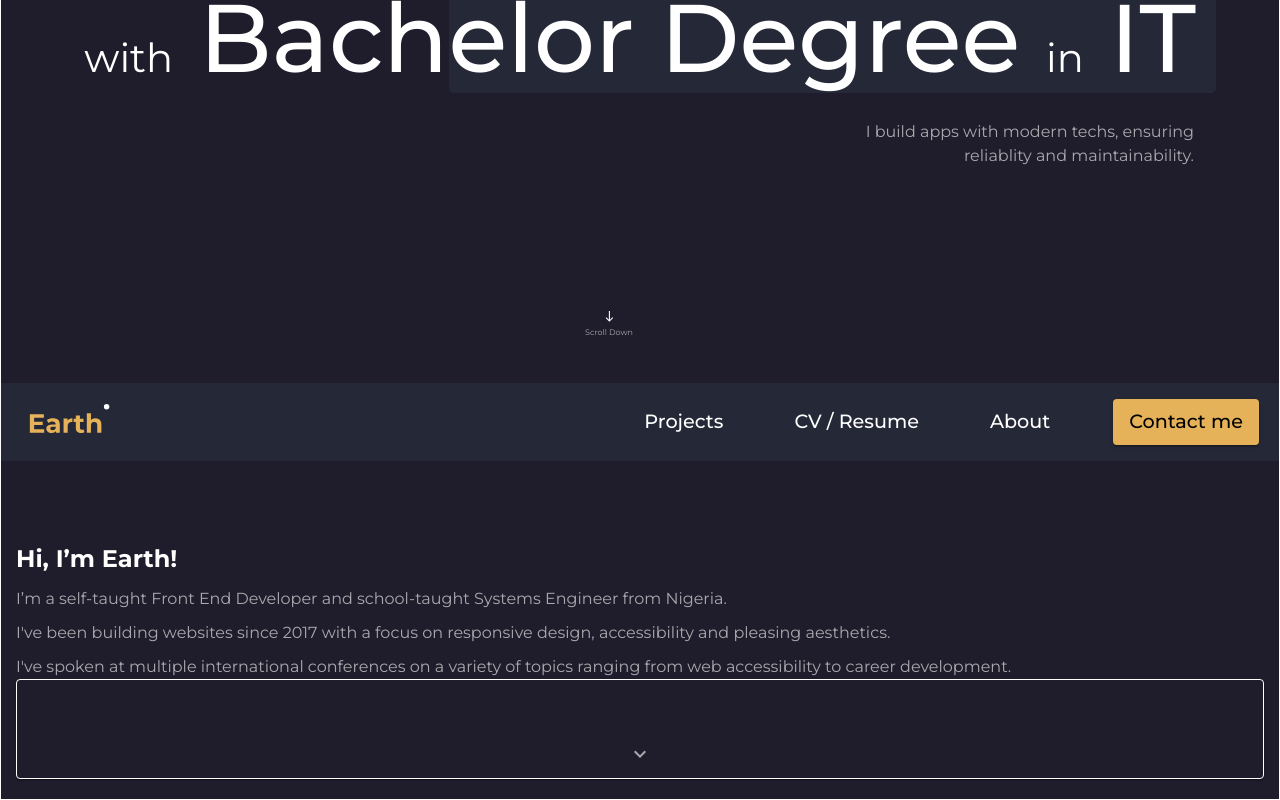
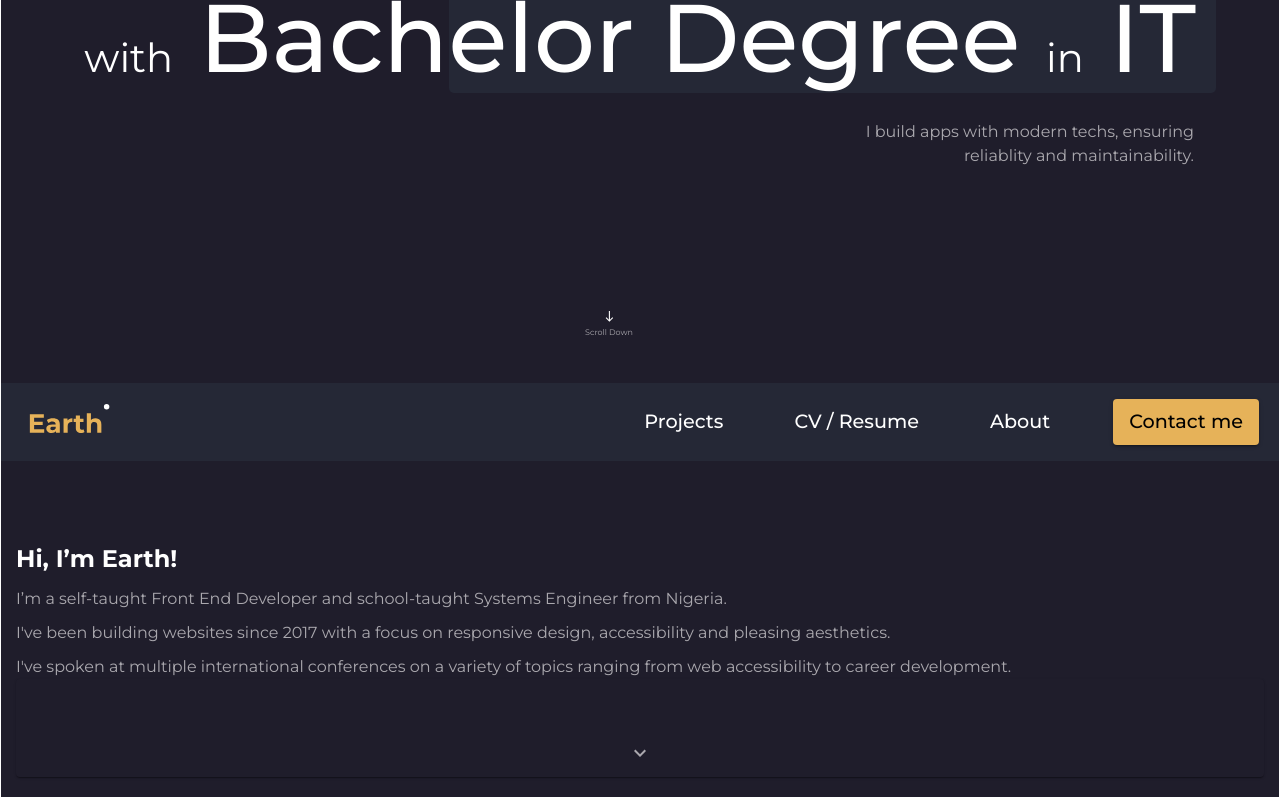
Before and after one commit to earthjan/earth, a React (Create React App) app: page / in a window 1280 px wide. Shown: the part 418-1218 px from the top of the page. Built offline with nearby package versions, Linux system fonts and the light colour scheme.

Commit message:
Remove accordion border

```diff
--- a/src/components/templates/MainPage/Bio/ReadMore/styles.js
+++ b/src/components/templates/MainPage/Bio/ReadMore/styles.js
@@ -6,8 +6,6 @@ const TEXT_PADDING_TOP = "10px";
 const styles = {
   accordion: {
     backgroundColor: "primary.main",
-    border: { xs: 0, md: 1 },
-    borderColor: "content.main",
     paddingTop: { xs: "50px" },
   },
 
```
